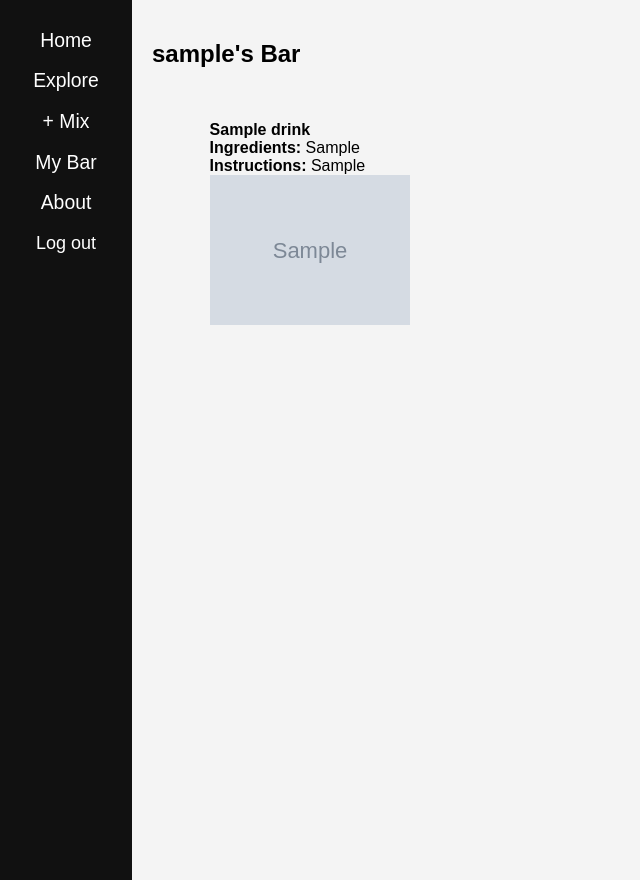
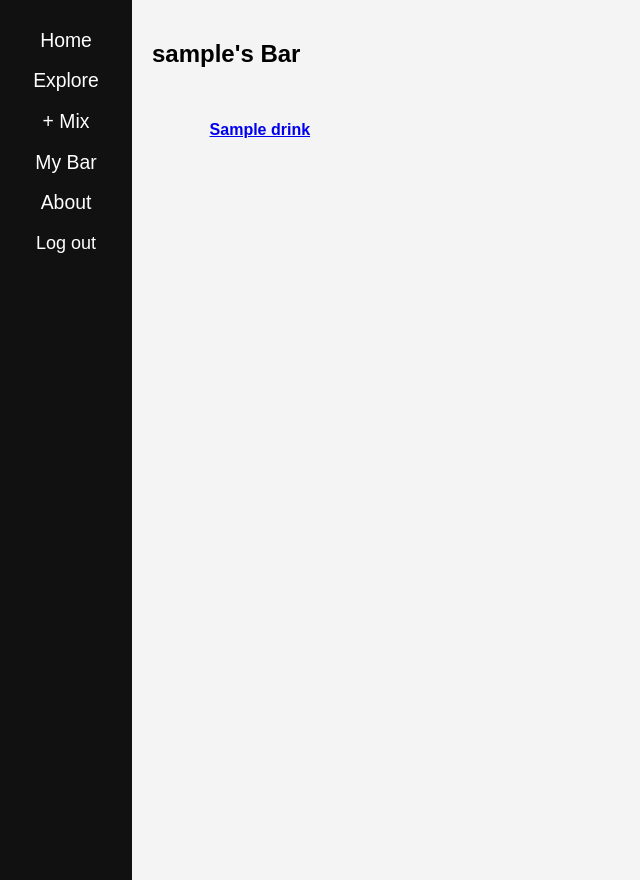
Before and after one commit to anubisrises101/BarrellnBlend, a Django app: page /bar/ in a window 1280 px wide. Shown: the whole page, without its empty margins (0-640 px from the left). Run offline with Django 5.2, Linux system fonts and the light colour scheme; a user stored in the database is signed in; tables that the repository leaves empty hold one stand-in row (values such as "Sample post"); grey boxes marked "Sample" are stand-in pictures.

Commit message:
make user bar drinks links to detail page

```diff
--- a/main_app/templates/drinks/bar.html
+++ b/main_app/templates/drinks/bar.html
@@ -8,12 +8,7 @@
   <ul>
     {% for drink in user.drinks_in_bar.all %}
       <li>
-        <strong>{{ drink.name }}</strong><br>
-        <strong>Ingredients:</strong> {{ drink.ingredients|safe }}<br>
-        <strong>Instructions:</strong> {{ drink.instructions|safe }}<br>
-        {% if drink.img_url %}
-          <img src="{{ drink.img_url }}" alt="{{ drink.name }}" style="max-width: 200px;">
-        {% endif %}
+        <a href="{% url 'drink_detail' drink.id %}"><strong>{{ drink.name }}</strong></a><br />
       </li>
     {% endfor %}
   </ul>
--- a/main_app/templates/drinks/drink_detail.html
+++ b/main_app/templates/drinks/drink_detail.html
@@ -5,8 +5,8 @@
 {% endif %}
 
 <h2>{{ drink.name }} </h2>
-<strong>Ingredients:</strong> {{ drink.ingredients|safe }}<br />
-<strong>Instructions:</strong> {{ drink.instructions|safe }}<br />
+<strong>Ingredients:</strong> {{ drink.ingredients|safe }}<br /><br />
+<strong>Instructions:</strong> {{ drink.instructions|safe }}<br /><br />
 {% if not drink.id %}
 <button onClick="window.location.reload();">Regenerate Drink</button>
 <form method="post" action="{% url 'add_to_bar' %}">
```
